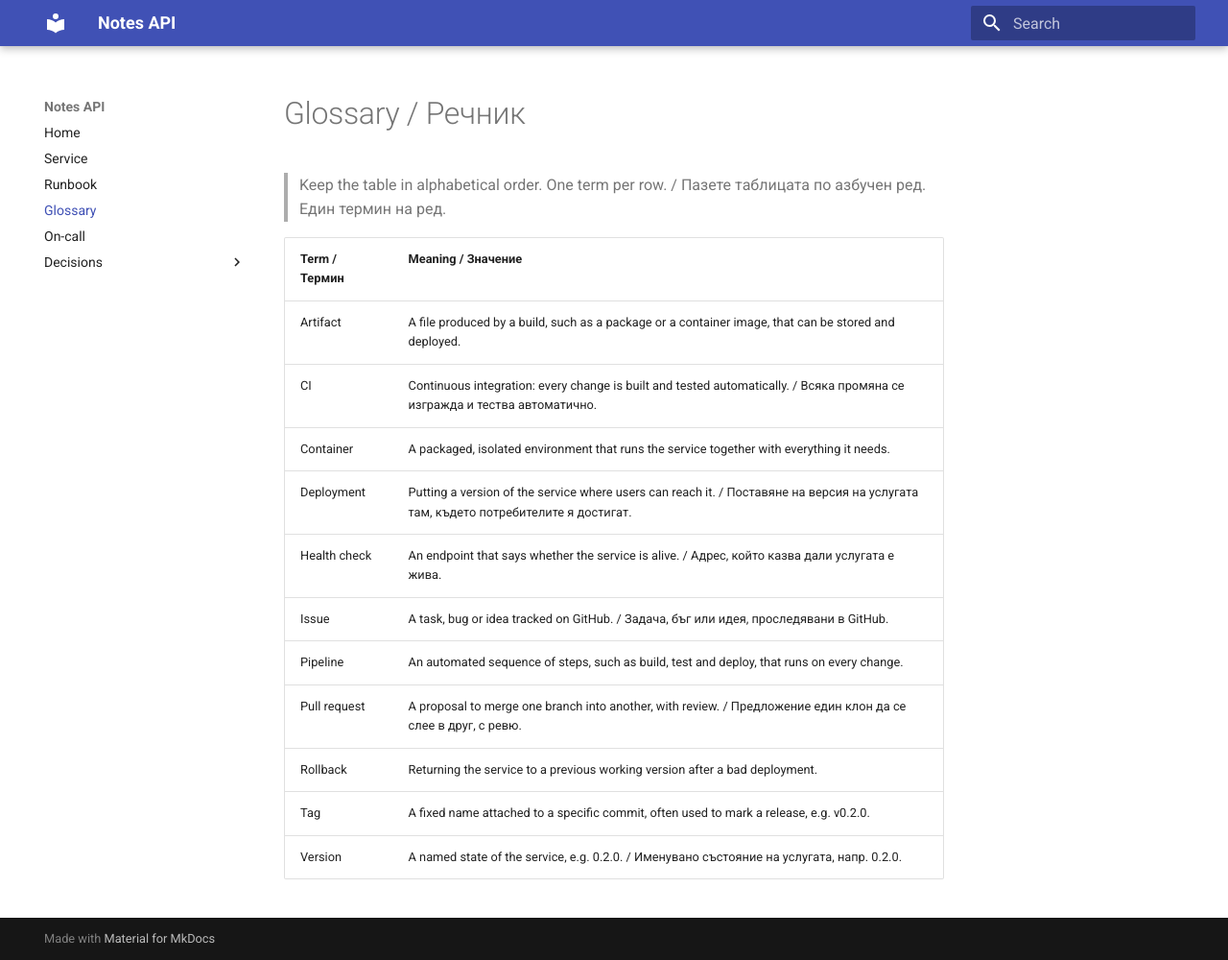
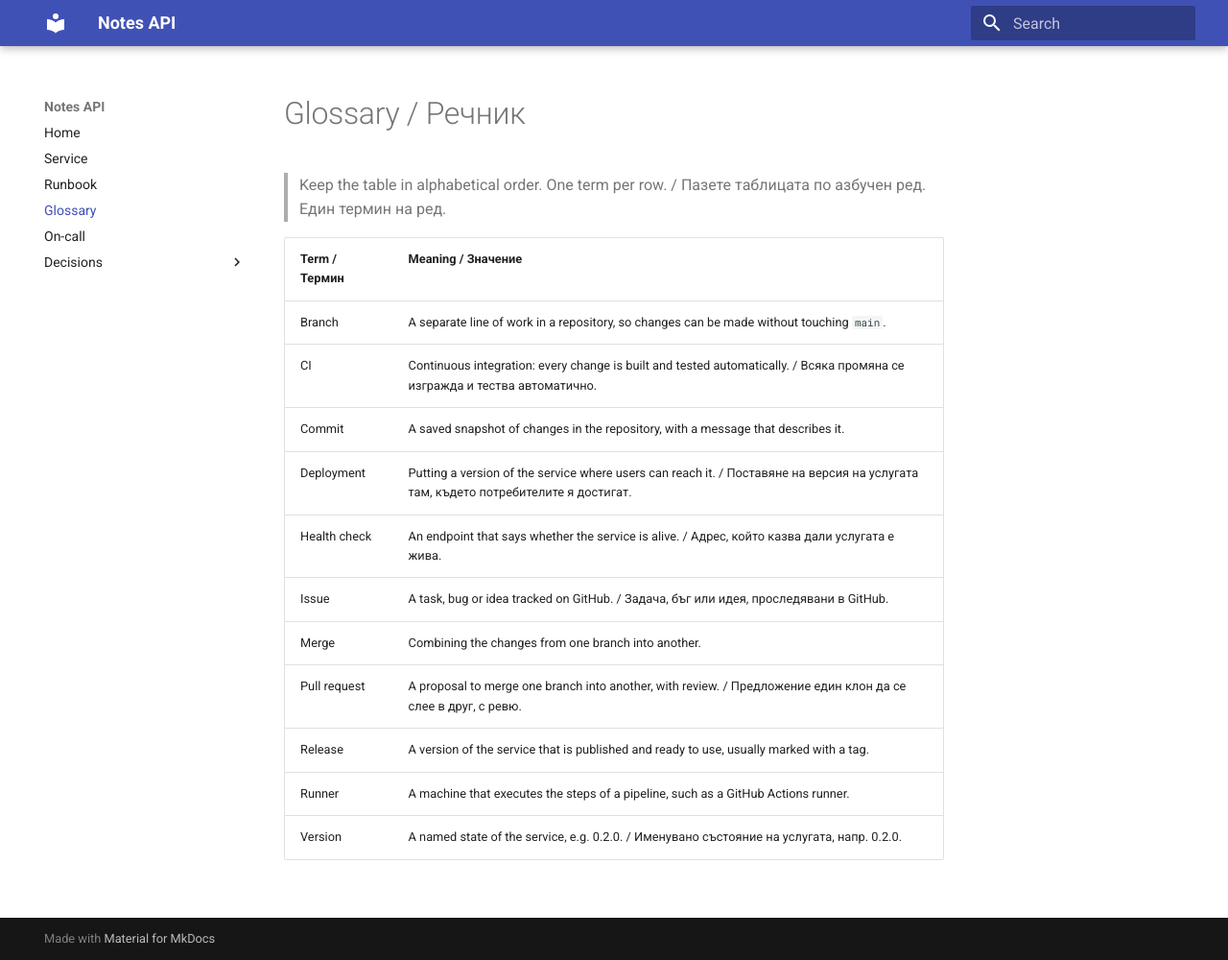
Before and after one commit to Namute2/devops-labs-fn371223051, an MkDocs documentation site: the page built from docs/glossary.md, in a window 1280 px wide and 1000 px high. Shown: the whole window at 96% size. Built offline with MkDocs 1.6.1 and Material for MkDocs 9.7.7, drawn with Linux system fonts in a browser that asks for light colours.

Commit message:
added glossary2

```diff
--- a/docs/glossary.md
+++ b/docs/glossary.md
@@ -4,14 +4,14 @@
 
 | Term / Термин | Meaning / Значение |
 |---|---|
-| Artifact | A file produced by a build, such as a package or a container image, that can be stored and deployed. |
+| Branch | A separate line of work in a repository, so changes can be made without touching `main`. |
 | CI | Continuous integration: every change is built and tested automatically. / Всяка промяна се изгражда и тества автоматично. |
-| Container | A packaged, isolated environment that runs the service together with everything it needs. |
+| Commit | A saved snapshot of changes in the repository, with a message that describes it. |
 | Deployment | Putting a version of the service where users can reach it. / Поставяне на версия на услугата там, където потребителите я достигат. |
 | Health check | An endpoint that says whether the service is alive. / Адрес, който казва дали услугата е жива. |
 | Issue | A task, bug or idea tracked on GitHub. / Задача, бъг или идея, проследявани в GitHub. |
-| Pipeline | An automated sequence of steps, such as build, test and deploy, that runs on every change. |
+| Merge | Combining the changes from one branch into another. |
 | Pull request | A proposal to merge one branch into another, with review. / Предложение един клон да се слее в друг, с ревю. |
-| Rollback | Returning the service to a previous working version after a bad deployment. |
-| Tag | A fixed name attached to a specific commit, often used to mark a release, e.g. v0.2.0. |
+| Release | A version of the service that is published and ready to use, usually marked with a tag. |
+| Runner | A machine that executes the steps of a pipeline, such as a GitHub Actions runner. |
 | Version | A named state of the service, e.g. 0.2.0. / Именувано състояние на услугата, напр. 0.2.0. |
```
